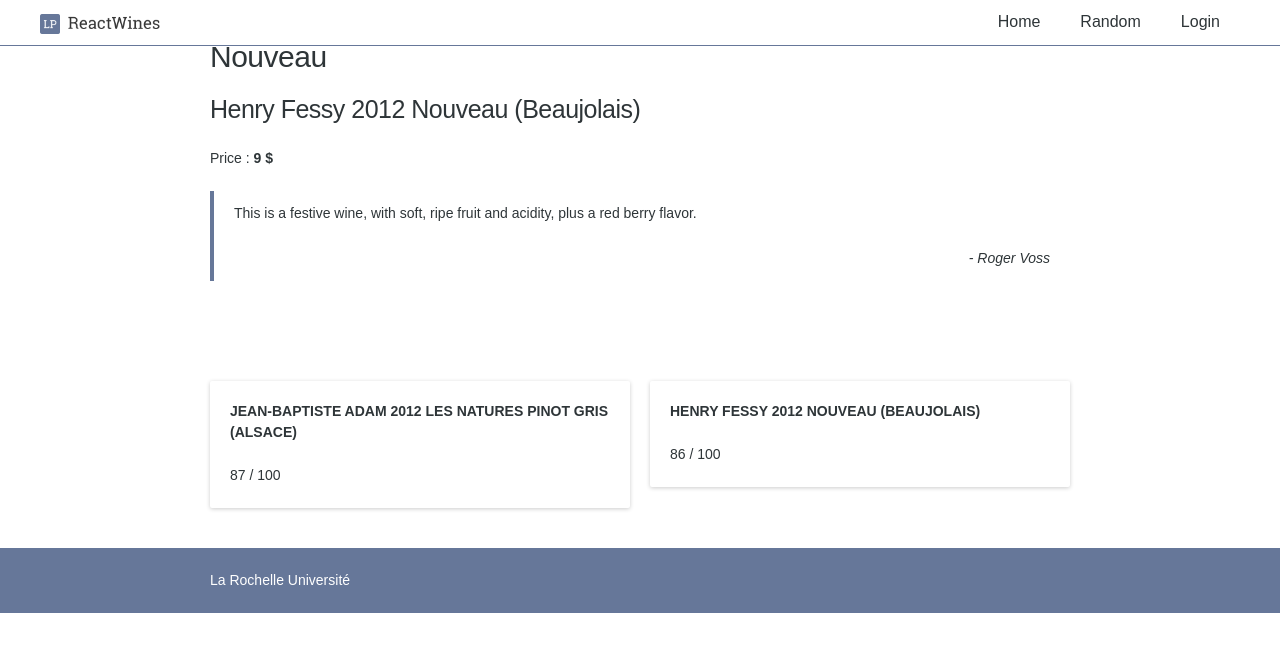
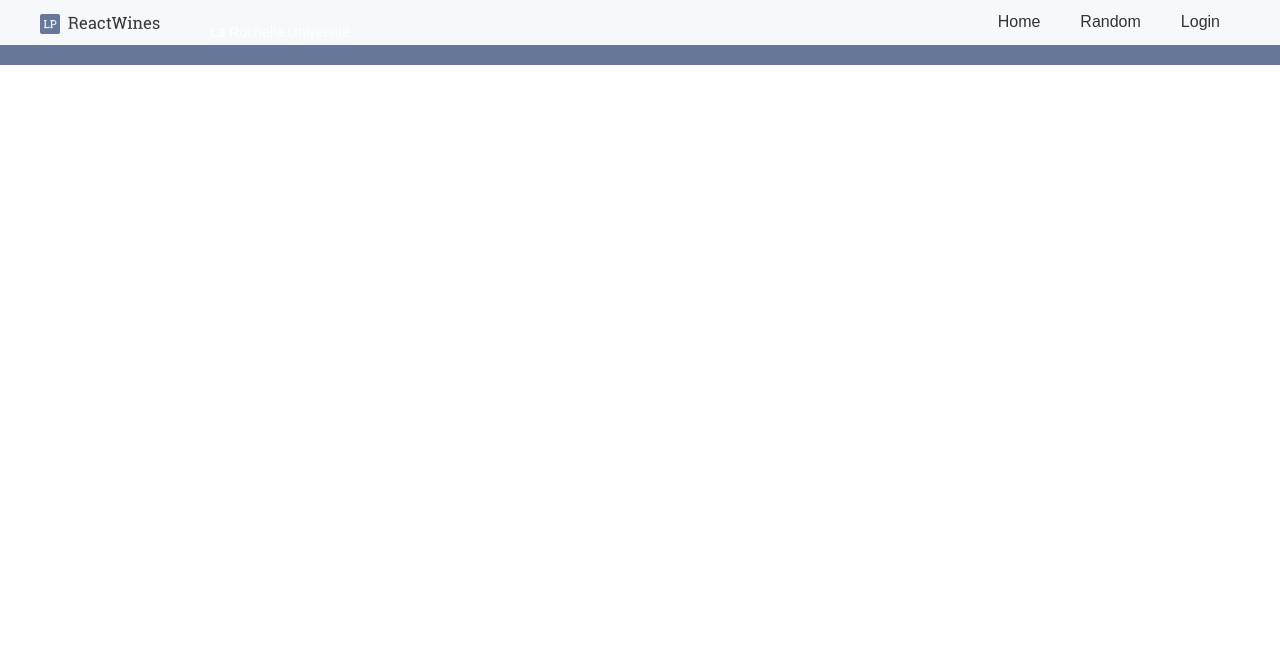
Before and after one commit to Tchauuw/wineCatalog, a React (Create React App) app: page / in a window 1280 px wide. Shown: the top 652 px of the page. Built offline with nearby package versions, Linux system fonts and the light colour scheme.

Commit message:
Ex 2 : First routes

```diff
--- a/package.json
+++ b/package.json
@@ -8,6 +8,7 @@
     "@testing-library/user-event": "^13.5.0",
     "react": "^18.2.0",
     "react-dom": "^18.2.0",
+    "react-router-dom": "^6.20.1",
     "react-scripts": "5.0.1",
     "web-vitals": "^2.1.4"
   },
--- a/src/components/App.jsx
+++ b/src/components/App.jsx
@@ -3,12 +3,16 @@ import React from 'react'
 import Review from './Review'
 import ReviewList from './ReviewList'
 import Layout from './Layout'
+import { BrowserRouter, Route, Routes } from 'react-router-dom'
 
 const App = () => {
-    return <Layout>
-        <Review />
-        <ReviewList />
-    </Layout>
+    return<BrowserRouter>
+        <Layout>
+        <Routes>
+            <Route path="view" element={<Review />} />
+        </Routes>
+        </Layout>
+    </BrowserRouter>
 }
 
 export default App
--- a/src/components/Layout.jsx
+++ b/src/components/Layout.jsx
@@ -1,3 +1,4 @@
+import { Route, Routes } from 'react-router-dom';
 import logo from '../assets/logo.png'
 import Review from "./Review";
 import ReviewList from "./ReviewList";
@@ -15,7 +16,7 @@ const Layout = props => {
                     <a href="/">Home</a>
                 </li>
                 <li>
-                    <a href="/">Random</a>
+                    <a href="/view">Random</a>
                 </li>
                 <li>
                     <a href="/">Login</a>
@@ -24,8 +25,7 @@ const Layout = props => {
         </div>
     </nav>
     <main>
-        <Review />
-        <ReviewList />
+        {props.children}
     </main>
     <footer>
         <p>La Rochelle Université</p>
```
Also changed, not shown: 1 other file (tests, documents, lock files or other folders).
